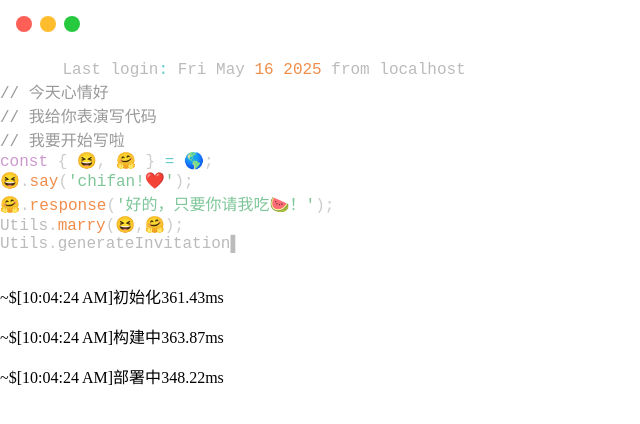
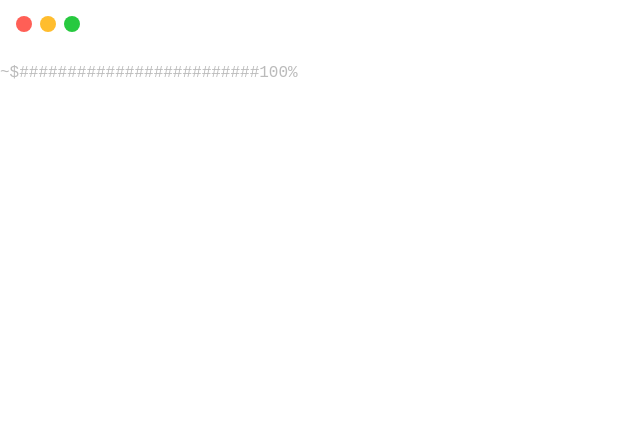
Before and after one commit to BigBaiDog/vite-project, a Vue app: page / in a window 1280 px wide. Shown: the top 424 px of the page, without its empty margins (0-640 px from the left). Built offline with nearby package versions, Linux system fonts and the light colour scheme.

Commit message:
实现加载进度条效果

```diff
--- a/src/components/Executions.vue
+++ b/src/components/Executions.vue
@@ -1,6 +1,6 @@
 <script setup lang="ts">
 import data from '../assets/data';
-import { computed, onMounted, ref } from 'vue';
+import { onMounted, ref } from 'vue';
 
 class Execution {
     visible: boolean = false;
@@ -30,16 +30,15 @@ class Execution {
 }
 
 const executions = ref<Execution[]>([]);
-(data.executions as Array<Execution>).forEach((execution) => {
+(data.executions as Array<{ name: string }>).forEach((execution) => {
     executions.value.push(new Execution(execution.name));
 });
 
-onMounted(() => {
-    executions.value[0].run().then(() => {
-        executions.value[1].run().then(() => {
-            executions.value[2].run();
-        });
-    });
+onMounted(async () => {
+    await executions.value[0].run();
+    await executions.value[1].run();
+    await executions.value[2].run();
+
 });
 
 </script>
@@ -53,5 +52,4 @@ onMounted(() => {
     </p>
 </template>
 
-<style scoped lang="less">
-</style>
+<style scoped lang="less"></style>
--- /dev/null
+++ b/src/components/ProgressBar.vue
@@ -0,0 +1,46 @@
+<script setup lang="ts">
+import {onMounted ,computed,ref} from 'vue';
+
+let progress=ref('-------------------------');
+
+const percentage = computed(() => {
+    const hashL = progress.value.split('').filter(c => c === '#').length;
+    return Math.floor((hashL / progress.value.length) * 100);
+});
+
+function startLoading(): Promise<void> {
+    return new Promise((resolve) => {
+        let count: number= 0;
+        let rafId :number
+        const step = () => {
+            if (progress.value.indexOf('-') === -1) {
+                cancelAnimationFrame(rafId);
+                resolve();
+            } else {
+                if (count % 3 === 0) {
+                    progress.value = progress.value.replace('-', '#');
+                }
+                count++;
+                rafId = requestAnimationFrame(step);
+            }
+        };
+        rafId = requestAnimationFrame(step);
+    });
+}
+
+onMounted(async () => {
+    await startLoading();
+});
+</script>
+
+<template>
+    <p class="code">
+        <span class="prompt">~$</span>
+        <span class="">{{ progress }}</span>
+        <span class="percentage">{{ percentage }}%</span>
+    </p>
+</template>
+
+<style scoped lang="less">
+
+</style>
--- a/src/components/Terminal.vue
+++ b/src/components/Terminal.vue
@@ -2,14 +2,17 @@
 import TopBar from './TopBar.vue';
 import Tset from './tset.vue';
 import Executions from './Executions.vue';
+import ProgressBar from './ProgressBar.vue';
 
+import '@fontsource-variable/jetbrains-mono';
 </script>
 
 <template>
     <div>
         <TopBar></TopBar>
-        <Tset></Tset>
-        <Executions></Executions>
+        <!-- <Tset></Tset> -->
+        <!-- <Executions></Executions> -->
+        <ProgressBar></ProgressBar>
     </div>
 </template>
 
@@ -22,4 +25,13 @@ div {
     height: 100%;
     // background: #263238;
 }
+.code {
+    color: #BBB;
+    font-family: 'JetBrains Mono Variable', monospace;
+    // line-height: 1.2;
+    // text-shadow: 1px 1px 5px;
+    // font-family: 'Roboto Mono', 'Menlo', 'Monaco', Courier, monospace !important;
+    // font-weight: 500 !important;
+    // font-size: 16px ;
+}
 </style>
```
